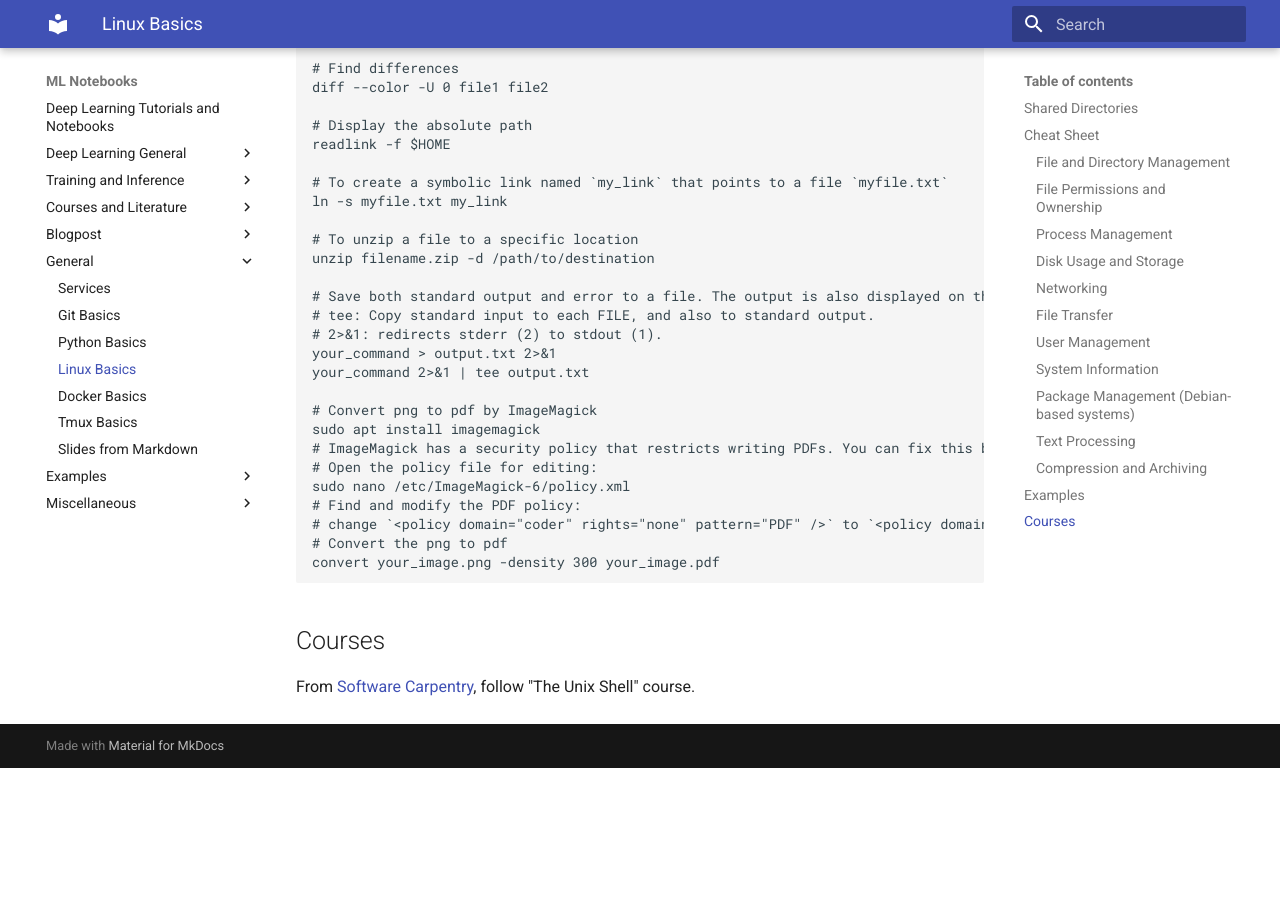
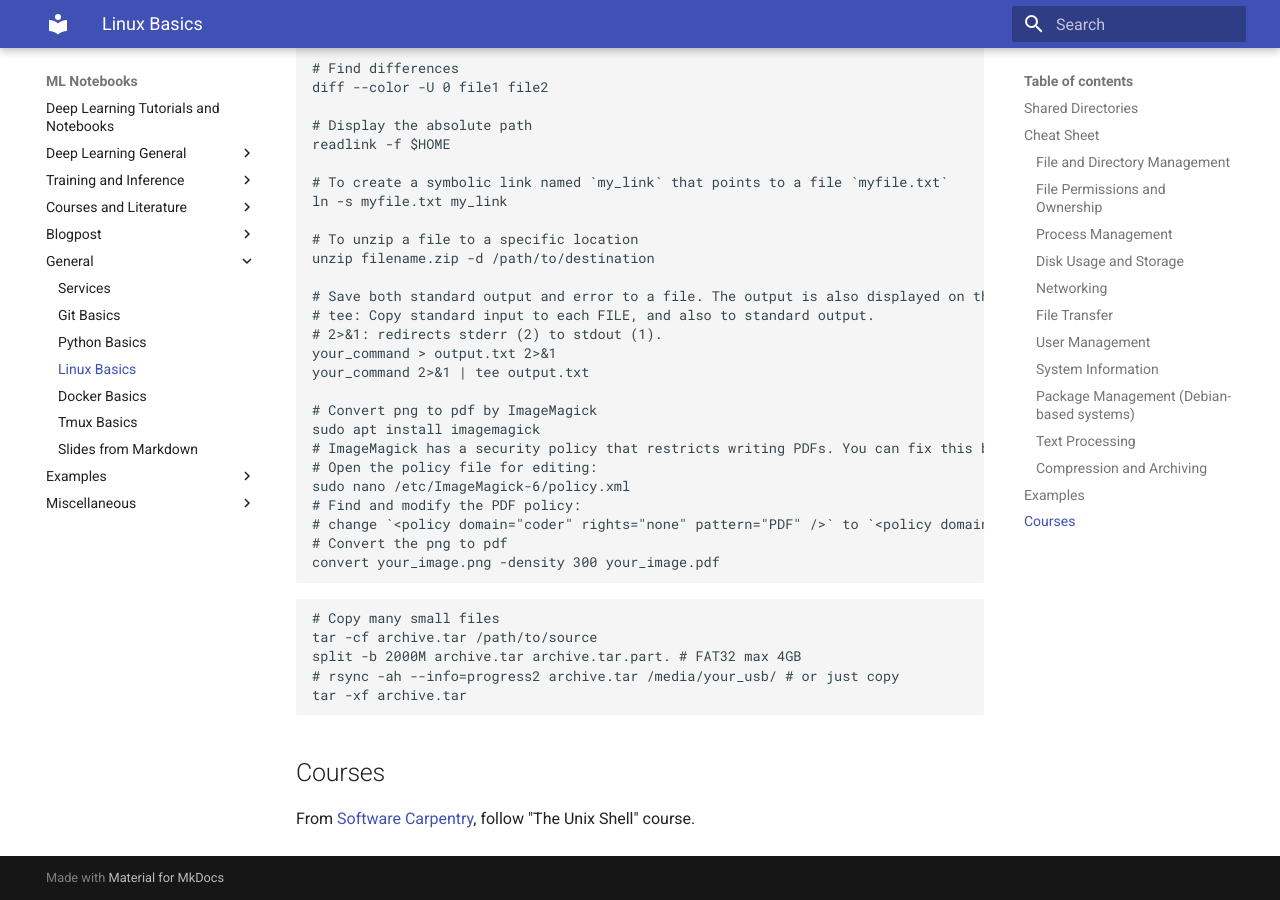
Before and after one commit to fkariminejadasl/ml-notebooks, an MkDocs documentation site: the page built from docs/linux.md, in a window 1280 px wide and 900 px high, scrolled down 6933 px. Built offline with MkDocs 1.6.1 and Material for MkDocs 9.7.7, drawn with Linux system fonts in a browser that asks for light colours; a script that is not in the unit is left out; before the commit the page ends 7701 px from its top, so only the background shows below that.

Commit message:
updata documents

````diff
--- a/docs/linux.md
+++ b/docs/linux.md
@@ -236,6 +236,14 @@ sudo nano /etc/ImageMagick-6/policy.xml
 convert your_image.png -density 300 your_image.pdf
 ```
 
+```bash
+# Copy many small files
+tar -cf archive.tar /path/to/source
+split -b 2000M archive.tar archive.tar.part. # FAT32 max 4GB
+# rsync -ah --info=progress2 archive.tar /media/your_usb/ # or just copy
+tar -xf archive.tar
+```
+
 ## Courses
 
 From [Software Carpentry](https://software-carpentry.org/lessons), follow "The Unix Shell" course.
````
Also changed, not shown: docs/generative.md (+1 -0 lines).
